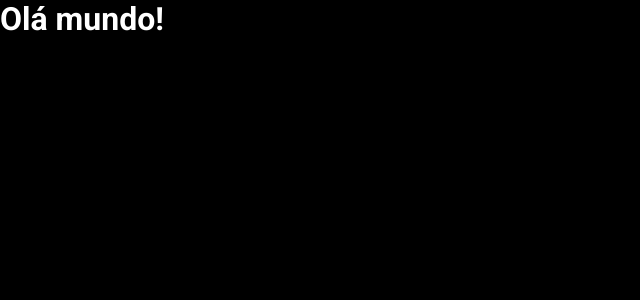
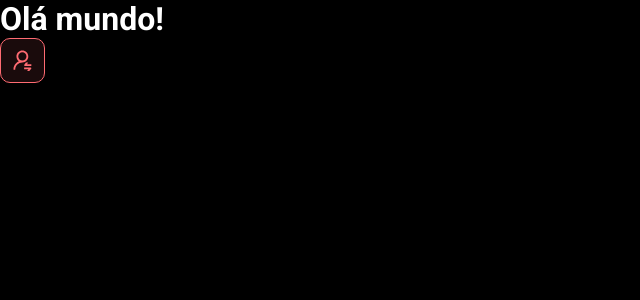
Before and after one commit to Zakeh1480/dsmeta, a React (Vite) app in the folder frontend/: page / in a window 1280 px wide. Shown: the top 300 px of the page, without its empty margins (0-640 px from the left). Built offline with nearby package versions, Linux system fonts and the light colour scheme.

Commit message:
Firt component

```diff
--- a/frontend/src/App.tsx
+++ b/frontend/src/App.tsx
@@ -1,6 +1,11 @@
+import { NotificationButton } from "./components/NotificationButton";
+
 function App() {
   return(
-    <h1>Olá mundo!</h1>
+    <>
+      <h1>Olá mundo!</h1>
+      <NotificationButton/>
+    </>
   );
 }
 
--- /dev/null
+++ b/frontend/src/components/NotificationButton/index.tsx
@@ -0,0 +1,10 @@
+import notificationLogo from "../../assets/images/notificacao-icon.svg";
+import "./styles.css";
+
+export const NotificationButton = () => {
+    return (
+            <div className="btn-notificacao">
+                <img src={notificationLogo} alt="icon-notificacao" />
+            </div>
+    );
+}
--- /dev/null
+++ b/frontend/src/components/NotificationButton/styles.css
@@ -0,0 +1,20 @@
+.btn-notificacao {
+    height: 45px;
+    width: 45px;
+    background: rgba(255, 107, 114, 0.1);
+    border: 1px solid #FF6B72;
+    border-radius: 10px;
+    display: flex;
+    align-items: center;
+    justify-content: center;
+    cursor: pointer;
+}
+
+.btn-notificacao:hover {
+    background: rgba(197, 53, 60, 0.1);
+    border: 1px solid #c03138;
+}
+
+.btn-notificacao img {
+    width: 19px;
+}
```
Also changed, not shown: frontend/src/assets/images/notificacao-icon.svg (added).
